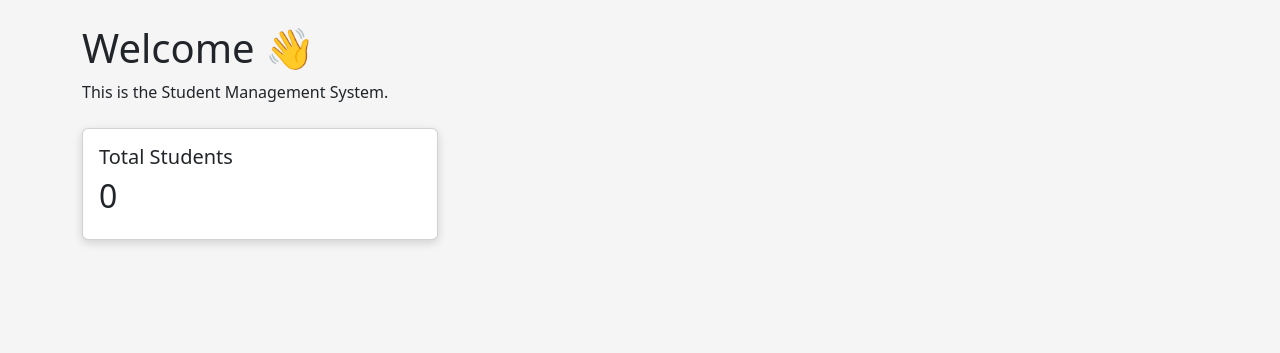
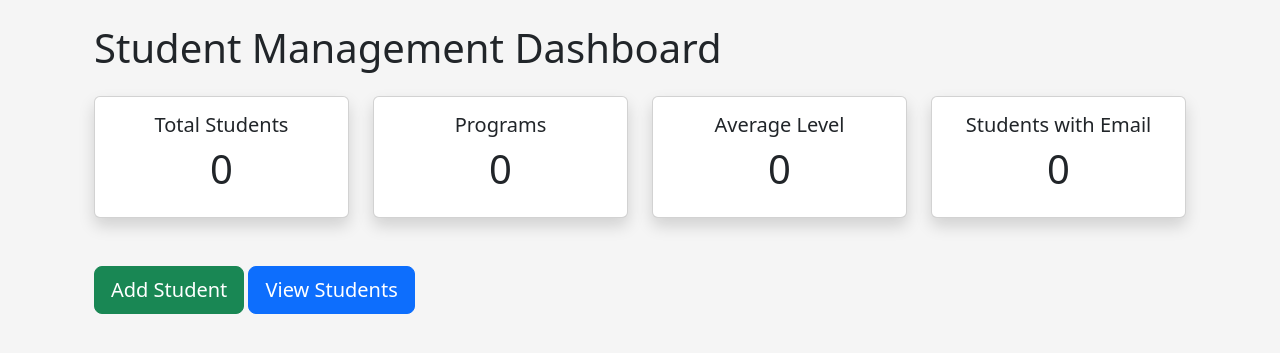
Before and after one commit to fannaremeaboubacarabdougana/student-management-system, a Flask app: page / in a window 1280 px wide. Shown: the part 56-409 px from the top of the page. Run offline with Flask 3, Linux system fonts and the light colour scheme.

Commit message:
Add dashboard with live student statistics

```diff
--- a/app.py
+++ b/app.py
@@ -1,6 +1,7 @@
 from config import Config
 from models import db, Student
 from flask import Flask, render_template, request, redirect, url_for
+from sqlalchemy import func
 
 app = Flask(__name__)
 app.config.from_object(Config)
@@ -11,7 +12,26 @@ db.init_app(app)
 @app.route("/")
 def home():
 
-    return render_template("index.html")
+    total_students = Student.query.count()
+
+    total_programs = db.session.query(
+        func.count(func.distinct(Student.program))
+    ).scalar()
+
+    average_level = db.session.query(func.avg(Student.level)).scalar()
+
+    students_with_email = Student.query.filter(Student.email != None).count()
+
+    if average_level is None:
+        average_level = 0
+
+    return render_template(
+        "index.html",
+        total_students=total_students,
+        total_programs=total_programs,
+        average_level=round(average_level),
+        students_with_email=students_with_email,
+    )
 
 
 @app.route("/students")
--- a/templates/index.html
+++ b/templates/index.html
@@ -4,24 +4,62 @@
 
 {% block content %}
 
-<h1>Welcome 👋</h1>
+<div class="container mt-4">
 
-<p>
-    This is the Student Management System.
-</p>
+    <h1 class="mb-4">
+        Student Management Dashboard
+    </h1>
 
-<div class="row mt-4">
+    <div class="row">
 
-    <div class="col-md-4">
-        <div class="card">
-            <div class="card-body">
-
-                <h5>Total Students</h5>
-
-                <h2>0</h2>
-
+        <div class="col-md-3">
+            <div class="card text-center shadow">
+                <div class="card-body">
+                    <h5>Total Students</h5>
+                    <h1>{{ total_students }}</h1>
+                </div>
             </div>
         </div>
+
+        <div class="col-md-3">
+            <div class="card text-center shadow">
+                <div class="card-body">
+                    <h5>Programs</h5>
+                    <h1>{{ total_programs }}</h1>
+                </div>
+            </div>
+        </div>
+
+        <div class="col-md-3">
+            <div class="card text-center shadow">
+                <div class="card-body">
+                    <h5>Average Level</h5>
+                    <h1>{{ average_level }}</h1>
+                </div>
+            </div>
+        </div>
+
+        <div class="col-md-3">
+            <div class="card text-center shadow">
+                <div class="card-body">
+                    <h5>Students with Email</h5>
+                    <h1>{{ students_with_email }}</h1>
+                </div>
+            </div>
+        </div>
+
+    </div>
+
+    <div class="mt-5">
+
+        <a href="{{ url_for('add_student') }}" class="btn btn-success btn-lg">
+            Add Student
+        </a>
+
+        <a href="{{ url_for('students') }}" class="btn btn-primary btn-lg">
+            View Students
+        </a>
+
     </div>
 
 </div>
```
